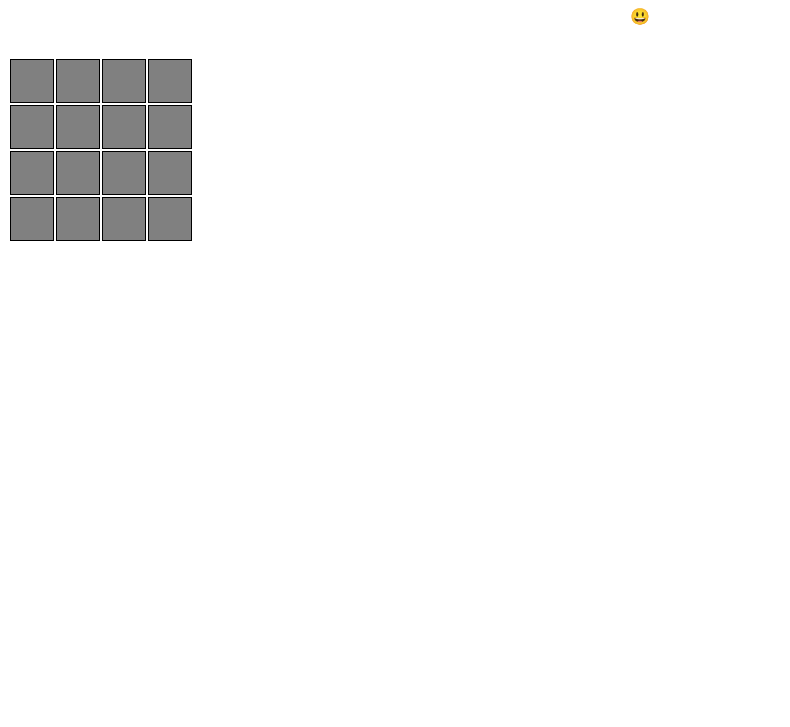
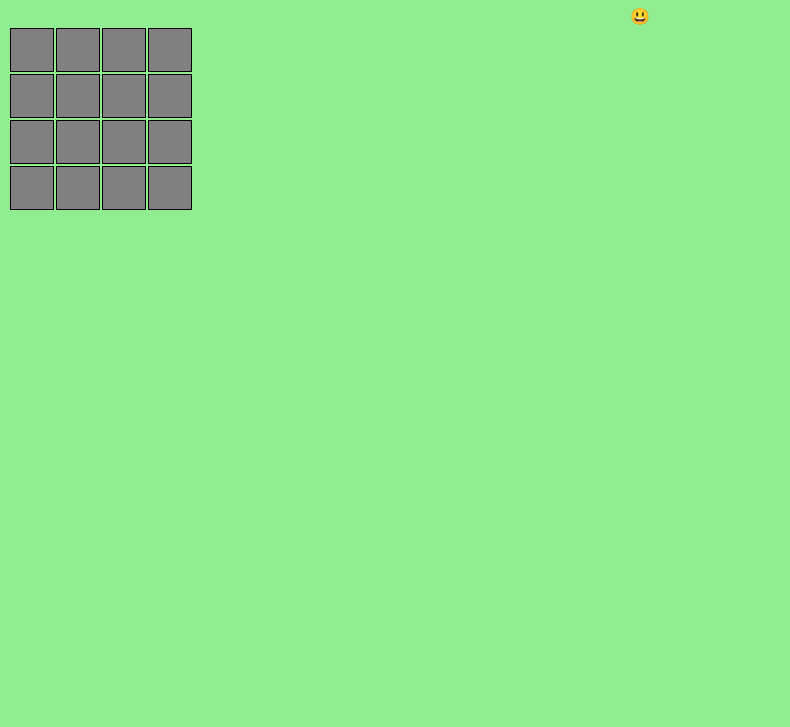
Before and after one commit to snadav12/MineSweeper01, a plain HTML site: page index.html in a window 1280 px wide. Shown: the part 73-800 px from the top of the page, without its empty margins (0-790 px from the left). Drawn offline with Linux system fonts and the light colour scheme.

Commit message:
first upload

```diff
--- a/css/main.css
+++ b/css/main.css
@@ -1,5 +1,6 @@
 body {
     text-align: center;
+    background-color: lightgreen;
 }
 
 .game-board td {
@@ -14,8 +15,7 @@ body {
 }
 
 .smiley {
-    width: 50px;
-    height: 50px;
+    width: 20px;
     margin: auto;
     cursor: pointer;
 }
--- a/js/game.js
+++ b/js/game.js
@@ -6,7 +6,7 @@ const WIN = '😎'
 const LOSE = '🤯'
 
 var gBorad;
-var isFirstClick = true;
+var isFirstClick;
 var gLevel = {
     size: 4,
     mines: 2
@@ -21,6 +21,7 @@ var gGame = {
 
 function initGame() {
     gGame.isOn = true;
+    isFirstClick = true;
     document.querySelector('.smiley').innerText = NORMAL;
     gBorad = buildBoard();
     addMinesToBoard(gBorad);
@@ -51,7 +52,7 @@ function addMinesToBoard(board) {
         var col = getRandomInt(0, gLevel.size - 1);
         if (i === 1) {
 
-            while (board[row][col].isMine) {
+            while (board[row][col].isShown) {
                 var row = getRandomInt(0, gLevel.size - 1);
                 var col = getRandomInt(0, gLevel.size - 1);
             }
@@ -70,14 +71,18 @@ function addMinesToBoard(board) {
 
 function cellClicked(elCell) {
     if (!gGame.isOn) return;
-    //First click is never a Mine
-    // if (isFirstClick) {
-    //     addMinesToBoard(gBorad);
-    //     isFirstClick = false;
-    // }
     var cellId = elCell.id.split('-');
     var row = cellId[1];
     var col = cellId[2];
+    //First click is never a Mine
+    // if (isFirstClick) {
+    //     gBorad[row][col].isShown = true;
+    //     addMinesToBoard(gBorad);
+    //     isFirstClick = false;
+    //     elCell.style.backgroundColor = 'lightgray';
+    //     if (gBorad[row][col].minesAroundCoun) elCell.innerText = gBorad[row][col].minesAroundCount
+    //     return;
+    // }
     if (gBorad[row][col].isMarked) return;
     if (gBorad[row][col].isShown) return;
     if (!gBorad[row][col].isMine) {
@@ -141,8 +146,9 @@ function checkGameOver() {
 }
 
 function expandShown(board, elCell, row, col) {
-    row = parseInt(row);
-    col = parseInt(col);
+    var cellId = elCell.id.split('-');
+    row = parseInt(cellId[1]);
+    col = parseInt(cellId[2]);
     for (var i = row - 1; i <= row + 1; i++) {
         if (i < 0 || i > board.length - 1) continue;
         for (var j = col - 1; j <= col + 1; j++) {
@@ -152,6 +158,7 @@ function expandShown(board, elCell, row, col) {
                 elCurrCell.style.backgroundColor = 'lightgray'
                 board[i][j].isShown = true;
                 if (board[i][j].minesAroundCount) elCurrCell.innerText = board[i][j].minesAroundCount;
+
             }
         }
     }
```
